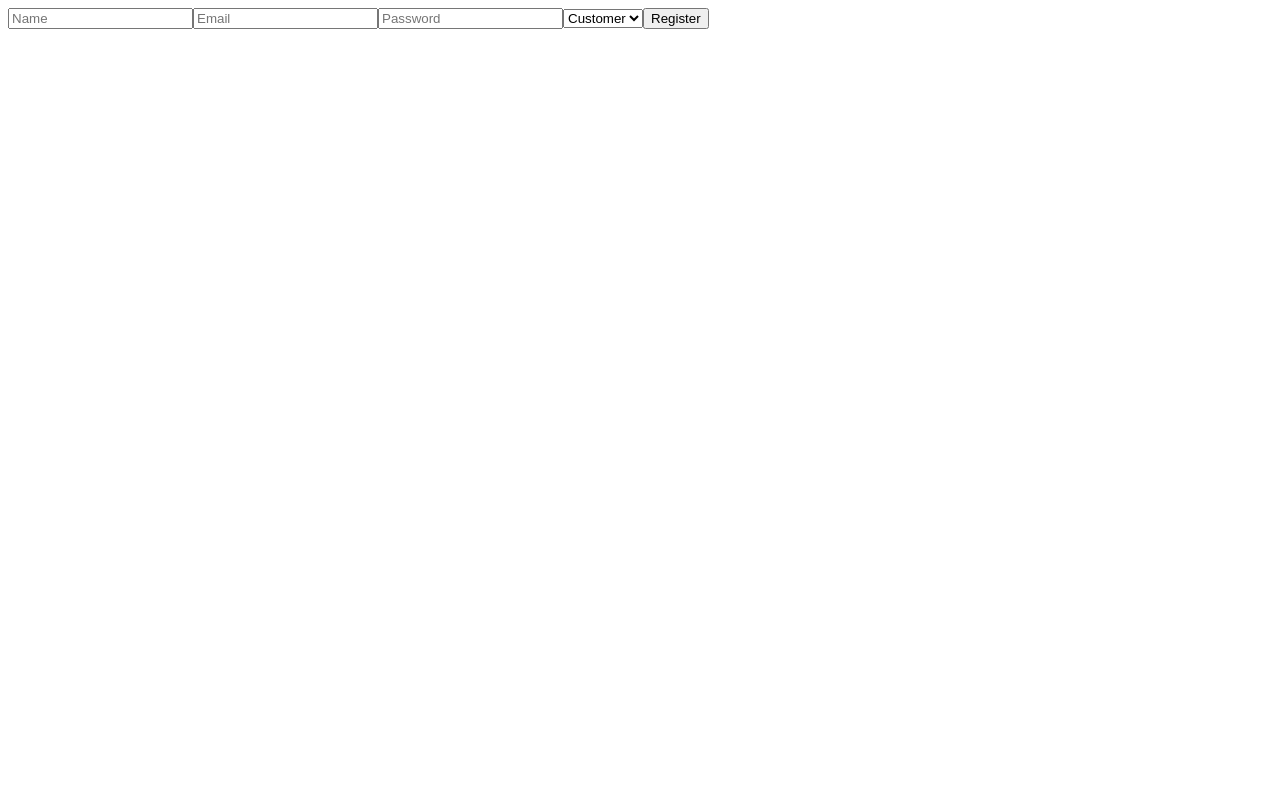
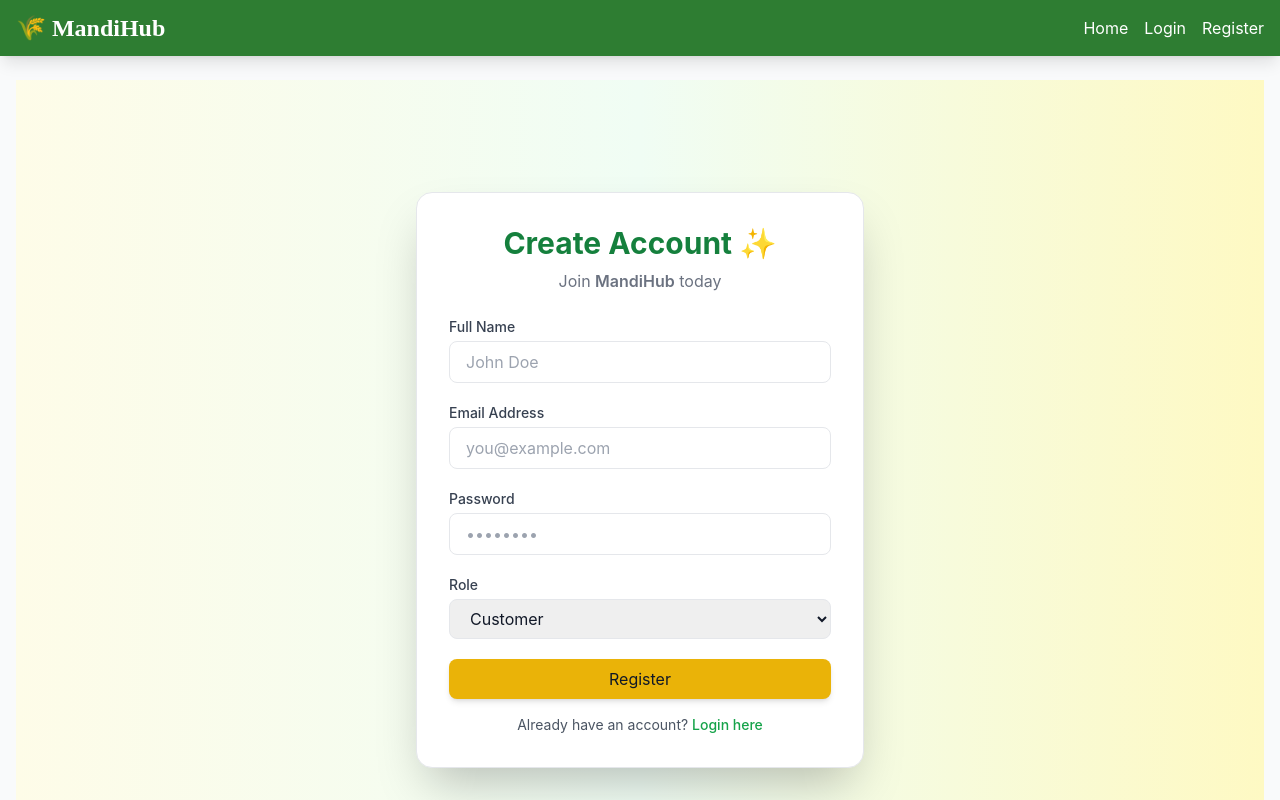
Before and after one commit to Anurag0804/AgriConnect, a React (Create React App) app in the folder frontend/: page /register in a window 1280 px wide. Shown: the top 800 px of the page. Built offline with nearby package versions, Linux system fonts and the light colour scheme.

Commit message:
Authorization Page Created

```diff
--- a/frontend/package.json
+++ b/frontend/package.json
@@ -8,6 +8,7 @@
     "@testing-library/react": "^16.3.0",
     "@testing-library/user-event": "^13.5.0",
     "axios": "^1.11.0",
+    "lucide-react": "^0.541.0",
     "react": "^19.1.1",
     "react-dom": "^19.1.1",
     "react-router-dom": "^7.8.2",
@@ -37,5 +38,10 @@
       "last 1 firefox version",
       "last 1 safari version"
     ]
+  },
+  "devDependencies": {
+    "autoprefixer": "^10.4.16",
+    "postcss": "^8.4.31",
+    "tailwindcss": "^3.4.3"
   }
 }
--- /dev/null
+++ b/frontend/postcss.config.js
@@ -0,0 +1,6 @@
+module.exports = {
+  plugins: {
+    tailwindcss: {},
+    autoprefixer: {},
+  },
+}
--- a/frontend/src/App.js
+++ b/frontend/src/App.js
@@ -1,23 +1,53 @@
-import React from "react";
 import { BrowserRouter as Router, Routes, Route } from "react-router-dom";
-import Login from "./pages/Login.js";
-import Register from "./pages/Register.js";
-import DashboardCustomer from "./pages/DashboardCustomer.js";
-import DashboardFarmer from "./pages/DashboardFarmer.js";
-import DashboardAdmin from "./pages/DashboardAdmin.js";
-import ProtectedRoute from "./components/ProtectedRoute.js";
+import Navbar from "./components/Navbar";
+import Footer from "./components/Footer";
+import Home from "./pages/Home";
+import Login from "./pages/Login";
+import Register from "./pages/Register";
+import DashboardCustomer from "./pages/DashboardCustomer";
+import DashboardFarmer from "./pages/DashboardFarmer";
+import DashboardAdmin from "./pages/DashboardAdmin";
+import ProtectedRoute from "./components/ProtectedRoute";
 
 function App() {
   return (
     <Router>
-      <Routes>
-        <Route path="/" element={<h1>Welcome to MandiHub</h1>} />
-        <Route path="/login" element={<Login />} />
-        <Route path="/register" element={<Register />} />
-        <Route path="/customer" element={<ProtectedRoute roles={['customer']}><DashboardCustomer /></ProtectedRoute>} />
-        <Route path="/farmer" element={<ProtectedRoute roles={['farmer']}><DashboardFarmer /></ProtectedRoute>} />
-        <Route path="/admin" element={<ProtectedRoute roles={['admin']}><DashboardAdmin /></ProtectedRoute>} />
-      </Routes>
+      <div className="flex flex-col min-h-screen">
+        <Navbar />
+        <main className="flex-grow container mx-auto px-4 py-6">
+          <Routes>
+            <Route path="/" element={<Home />} />
+            <Route path="/login" element={<Login />} />
+            <Route path="/register" element={<Register />} />
+
+            <Route
+              path="/customer"
+              element={
+                <ProtectedRoute roles={["customer"]}>
+                  <DashboardCustomer />
+                </ProtectedRoute>
+              }
+            />
+            <Route
+              path="/farmer"
+              element={
+                <ProtectedRoute roles={["farmer"]}>
+                  <DashboardFarmer />
+                </ProtectedRoute>
+              }
+            />
+            <Route
+              path="/admin"
+              element={
+                <ProtectedRoute roles={["admin"]}>
+                  <DashboardAdmin />
+                </ProtectedRoute>
+              }
+            />
+          </Routes>
+        </main>
+        <Footer />
+      </div>
     </Router>
   );
 }
--- /dev/null
+++ b/frontend/src/components/Footer.js
@@ -0,0 +1,9 @@
+export default function Footer() {
+  return (
+    <footer className="bg-gray-800 text-gray-200 py-4 mt-8">
+      <div className="container mx-auto text-center">
+        <p>© {new Date().getFullYear()} MandiHub. All rights reserved.</p>
+      </div>
+    </footer>
+  );
+}
--- /dev/null
+++ b/frontend/src/components/Navbar.js
@@ -0,0 +1,17 @@
+import { Link } from "react-router-dom";
+
+export default function Navbar() {
+  return (
+    <nav className="bg-primary text-white shadow-lg sticky top-0 z-50">
+  <div className="container mx-auto flex justify-between items-center px-4 py-3">
+    <Link to="/" className="text-2xl font-serif font-bold">🌾 MandiHub</Link>
+    <div className="space-x-4">
+      <Link to="/" className="hover:text-secondary">Home</Link>
+      <Link to="/login" className="hover:text-secondary">Login</Link>
+      <Link to="/register" className="hover:text-secondary">Register</Link>
+    </div>
+  </div>
+</nav>
+
+  );
+}
--- /dev/null
+++ b/frontend/src/index.css
@@ -0,0 +1,11 @@
+/*
+  Make sure to process this file with Tailwind CSS and PostCSS.
+  The @tailwind directives below require a build step.
+*/
+@tailwind base;
+@tailwind components;
+@tailwind utilities;
+
+body {
+  @apply bg-gray-50 text-gray-900 font-sans;
+}
--- a/frontend/src/index.js
+++ b/frontend/src/index.js
@@ -2,6 +2,8 @@
 import React from 'react';
 import { createRoot } from 'react-dom/client';
 import App from './App';
+import "./index.css";
+
 
 const rootEl = document.getElementById('root');
 if (!rootEl) {
--- /dev/null
+++ b/frontend/src/pages/Home.js
@@ -0,0 +1,71 @@
+import { Link } from "react-router-dom";
+import { Users, Leaf, Shield } from "lucide-react"; // icons
+
+export default function Home() {
+  return (
+    <div className="bg-gradient-to-r from-green-100 via-yellow-50 to-green-50 min-h-screen flex flex-col">
+      {/* Hero Section */}
+      <section className="text-center py-20 px-4 flex-grow">
+        <h1 className="text-5xl md:text-6xl font-serif font-bold text-primary mb-6">
+          Welcome to MandiHub 🌾
+        </h1>
+        <p className="text-lg md:text-xl mb-8 text-gray-700 max-w-2xl mx-auto">
+          A digital platform that bridges the gap between <span className="font-semibold">Farmers</span>,{" "}
+          <span className="font-semibold">Customers</span>, and{" "}
+          <span className="font-semibold">Admins</span> — making agriculture smarter and markets accessible.
+        </p>
+        <div className="space-x-4">
+          <Link
+            to="/login"
+            className="px-6 py-3 bg-primary text-white rounded-xl shadow-lg hover:bg-green-700 transition"
+          >
+            Login
+          </Link>
+          <Link
+            to="/register"
+            className="px-6 py-3 bg-secondary text-gray-900 rounded-xl shadow-lg hover:bg-yellow-600 transition"
+          >
+            Register
+          </Link>
+        </div>
+      </section>
+
+      {/* Role Cards Section */}
+      <section className="container mx-auto px-6 py-12 grid gap-8 md:grid-cols-3">
+        {/* Farmer */}
+        <div className="bg-white shadow-lg rounded-2xl p-6 hover:shadow-2xl transition text-center border border-gray-200">
+          <Leaf className="w-12 h-12 text-green-600 mx-auto mb-4" />
+          <h3 className="text-xl font-bold text-primary mb-2">For Farmers</h3>
+          <p className="text-gray-600">
+            Sell your crops directly, access fair prices, and connect with buyers in one click.
+          </p>
+        </div>
+
+        {/* Customer */}
+        <div className="bg-white shadow-lg rounded-2xl p-6 hover:shadow-2xl transition text-center border border-gray-200">
+          <Users className="w-12 h-12 text-yellow-500 mx-auto mb-4" />
+          <h3 className="text-xl font-bold text-primary mb-2">For Customers</h3>
+          <p className="text-gray-600">
+            Get fresh produce directly from farmers, ensuring quality and transparency.
+          </p>
+        </div>
+
+        {/* Admin */}
+        <div className="bg-white shadow-lg rounded-2xl p-6 hover:shadow-2xl transition text-center border border-gray-200">
+          <Shield className="w-12 h-12 text-orange-500 mx-auto mb-4" />
+          <h3 className="text-xl font-bold text-primary mb-2">For Admins</h3>
+          <p className="text-gray-600">
+            Manage marketplace operations, oversee transactions, and ensure secure exchanges.
+          </p>
+        </div>
+      </section>
+
+      {/* Call To Action */}
+      <footer className="text-center py-8 bg-white border-t border-gray-200">
+        <p className="text-gray-600">
+          🌱 Use MandiHub today and be part of the digital agriculture revolution!
+        </p>
+      </footer>
+    </div>
+  );
+}
--- a/frontend/src/pages/Login.js
+++ b/frontend/src/pages/Login.js
@@ -1,30 +1,71 @@
-import React, { useState } from "react";
-import { login } from "../services/authService";
-import { useNavigate } from "react-router-dom";
+import { useState } from "react";
+import { Link } from "react-router-dom";
 
 export default function Login() {
   const [form, setForm] = useState({ email: "", password: "" });
-  const navigate = useNavigate();
 
-  const handleChange = (e) => setForm({ ...form, [e.target.name]: e.target.value });
+  const handleChange = (e) =>
+    setForm({ ...form, [e.target.name]: e.target.value });
 
-  const handleSubmit = async (e) => {
+  const handleSubmit = (e) => {
     e.preventDefault();
-    try {
-      const user = await login(form);
-      if (user.role === "customer") navigate("/customer");
-      if (user.role === "farmer") navigate("/farmer");
-      if (user.role === "admin") navigate("/admin");
-    } catch (err) {
-      alert(err.response?.data?.error || "Login failed");
-    }
+    console.log("Login form:", form);
   };
 
   return (
-    <form onSubmit={handleSubmit}>
-      <input name="email" type="email" placeholder="Email" onChange={handleChange} required />
-      <input name="password" type="password" placeholder="Password" onChange={handleChange} required />
-      <button type="submit">Login</button>
-    </form>
+    <div className="flex items-center justify-center min-h-screen bg-gradient-to-r from-green-50 via-yellow-50 to-green-100">
+      <div className="w-full max-w-md bg-white p-8 shadow-2xl rounded-2xl border border-gray-200">
+        <h2 className="text-3xl font-bold text-center text-green-700 mb-2">
+          Welcome Back 👋
+        </h2>
+        <p className="text-center text-gray-500 mb-6">
+          Login to continue to <span className="font-semibold">MandiHub</span>
+        </p>
+
+        <form onSubmit={handleSubmit} className="space-y-5">
+          <div>
+            <label className="block text-sm font-medium text-gray-700 mb-1">
+              Email Address
+            </label>
+            <input
+              type="email"
+              name="email"
+              placeholder="you@example.com"
+              onChange={handleChange}
+              className="w-full px-4 py-2 border rounded-lg focus:ring-2 focus:ring-green-500 outline-none"
+              required
+            />
+          </div>
+
+          <div>
+            <label className="block text-sm font-medium text-gray-700 mb-1">
+              Password
+            </label>
+            <input
+              type="password"
+              name="password"
+              placeholder="••••••••"
+              onChange={handleChange}
+              className="w-full px-4 py-2 border rounded-lg focus:ring-2 focus:ring-green-500 outline-none"
+              required
+            />
+          </div>
+
+          <button
+            type="submit"
+            className="w-full bg-green-600 text-white py-2 rounded-lg shadow-md hover:bg-green-700 transition"
+          >
+            Login
+          </button>
+        </form>
+
+        <p className="text-center text-sm text-gray-600 mt-4">
+          Don’t have an account?{" "}
+          <Link to="/register" className="text-green-600 font-medium hover:underline">
+            Register here
+          </Link>
+        </p>
+      </div>
+    </div>
   );
 }
--- a/frontend/src/pages/Register.js
+++ b/frontend/src/pages/Register.js
@@ -1,32 +1,105 @@
-import React, { useState } from "react";
-import { register } from "../services/authService";
+import { useState } from "react";
+import { Link } from "react-router-dom";
 
 export default function Register() {
-  const [form, setForm] = useState({ name: "", email: "", password: "", role: "customer" });
+  const [form, setForm] = useState({
+    name: "",
+    email: "",
+    password: "",
+    role: "customer",
+  });
 
-  const handleChange = (e) => setForm({ ...form, [e.target.name]: e.target.value });
+  const handleChange = (e) =>
+    setForm({ ...form, [e.target.name]: e.target.value });
 
-  const handleSubmit = async (e) => {
+  const handleSubmit = (e) => {
     e.preventDefault();
-    try {
-      await register(form);
-      alert("Registered successfully!");
-    } catch (err) {
-      alert(err.response?.data?.error || "Error registering");
-    }
+    console.log("Register form:", form);
   };
 
   return (
-    <form onSubmit={handleSubmit}>
-      <input name="name" placeholder="Name" onChange={handleChange} required />
-      <input name="email" type="email" placeholder="Email" onChange={handleChange} required />
-      <input name="password" type="password" placeholder="Password" onChange={handleChange} required />
-      <select name="role" onChange={handleChange}>
-        <option value="customer">Customer</option>
-        <option value="farmer">Farmer</option>
-        <option value="admin">Admin</option>
-      </select>
-      <button type="submit">Register</button>
-    </form>
+    <div className="flex items-center justify-center min-h-screen bg-gradient-to-r from-yellow-50 via-green-50 to-yellow-100">
+      <div className="w-full max-w-md bg-white p-8 shadow-2xl rounded-2xl border border-gray-200">
+        <h2 className="text-3xl font-bold text-center text-green-700 mb-2">
+          Create Account ✨
+        </h2>
+        <p className="text-center text-gray-500 mb-6">
+          Join <span className="font-semibold">MandiHub</span> today
+        </p>
+
+        <form onSubmit={handleSubmit} className="space-y-5">
+          <div>
+            <label className="block text-sm font-medium text-gray-700 mb-1">
+              Full Name
+            </label>
+            <input
+              type="text"
+              name="name"
+              placeholder="John Doe"
+              onChange={handleChange}
+              className="w-full px-4 py-2 border rounded-lg focus:ring-2 focus:ring-green-500 outline-none"
+              required
+            />
+          </div>
+
+          <div>
+            <label className="block text-sm font-medium text-gray-700 mb-1">
+              Email Address
+            </label>
+            <input
+              type="email"
+              name="email"
+              placeholder="you@example.com"
+              onChange={handleChange}
+              className="w-full px-4 py-2 border rounded-lg focus:ring-2 focus:ring-green-500 outline-none"
+              required
+            />
+          </div>
+
+          <div>
+            <label className="block text-sm font-medium text-gray-700 mb-1">
+              Password
+            </label>
+            <input
+              type="password"
+              name="password"
+              placeholder="••••••••"
+              onChange={handleChange}
+              className="w-full px-4 py-2 border rounded-lg focus:ring-2 focus:ring-green-500 outline-none"
+              required
+            />
+          </div>
+
+          <div>
+            <label className="block text-sm font-medium text-gray-700 mb-1">
+              Role
+            </label>
+            <select
+              name="role"
+              onChange={handleChange}
+              className="w-full px-4 py-2 border rounded-lg focus:ring-2 focus:ring-green-500 outline-none"
+            >
+              <option value="customer">Customer</option>
+              <option value="farmer">Farmer</option>
+              <option value="admin">Admin</option>
+            </select>
+          </div>
+
+          <button
+            type="submit"
+            className="w-full bg-yellow-500 text-gray-900 py-2 rounded-lg shadow-md hover:bg-yellow-600 transition"
+          >
+            Register
+          </button>
+        </form>
+
+        <p className="text-center text-sm text-gray-600 mt-4">
+          Already have an account?{" "}
+          <Link to="/login" className="text-green-600 font-medium hover:underline">
+            Login here
+          </Link>
+        </p>
+      </div>
+    </div>
   );
 }
--- /dev/null
+++ b/frontend/tailwind.config.js
@@ -0,0 +1,18 @@
+module.exports = {
+  content: ["./src/**/*.{js,jsx,ts,tsx}"],
+  theme: {
+  extend: {
+    colors: {
+      primary: "#2e7d32",   // Deep Green
+      secondary: "#fbc02d", // Golden Yellow
+      accent: "#f57c00",    // Orange highlight
+    },
+    fontFamily: {
+      sans: ["Inter", "sans-serif"],
+      serif: ["Merriweather", "serif"],
+    },
+  },
+},
+
+  plugins: [],
+}
```
Also changed, not shown: 1 other file (tests, documents, lock files or other folders).
